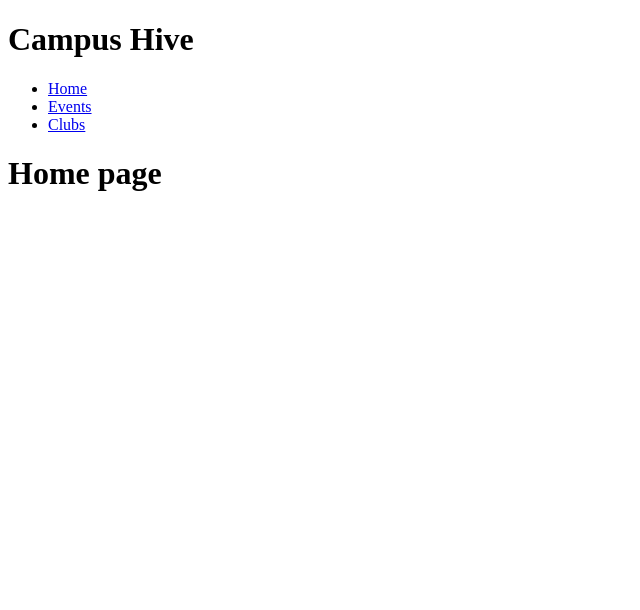
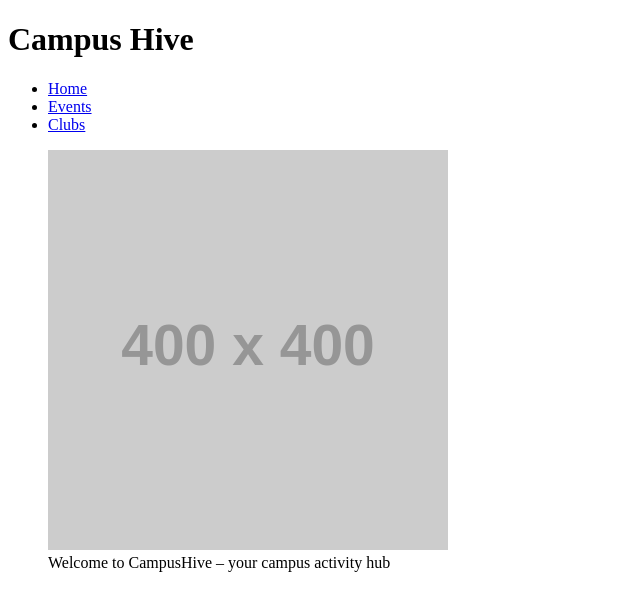
Before and after one commit to himank-03/Campus-Hive, a website: page index.html in a window 1280 px wide. Shown: the whole page, without its empty margins (0-640 px from the left). Drawn offline with Linux system fonts and the light colour scheme; placeholder pictures from the web are drawn by us.

Commit message:
Campus Introduction

```diff
--- a/index.html
+++ b/index.html
@@ -17,7 +17,16 @@
   </nav>
 </header>
 
-<h1>Home page</h1>
+<main>
+  <section>
+    <figure>
+    <img src="https://placehold.co/400x400?text=Hello+World"/>
+    <figcaption>Welcome to CampusHive – your campus activity hub</figcaption>
+  </figure>
+  </section>
+  <section></section>
+  <section></section>
+</main>
 
 </body>
 </html>
```
